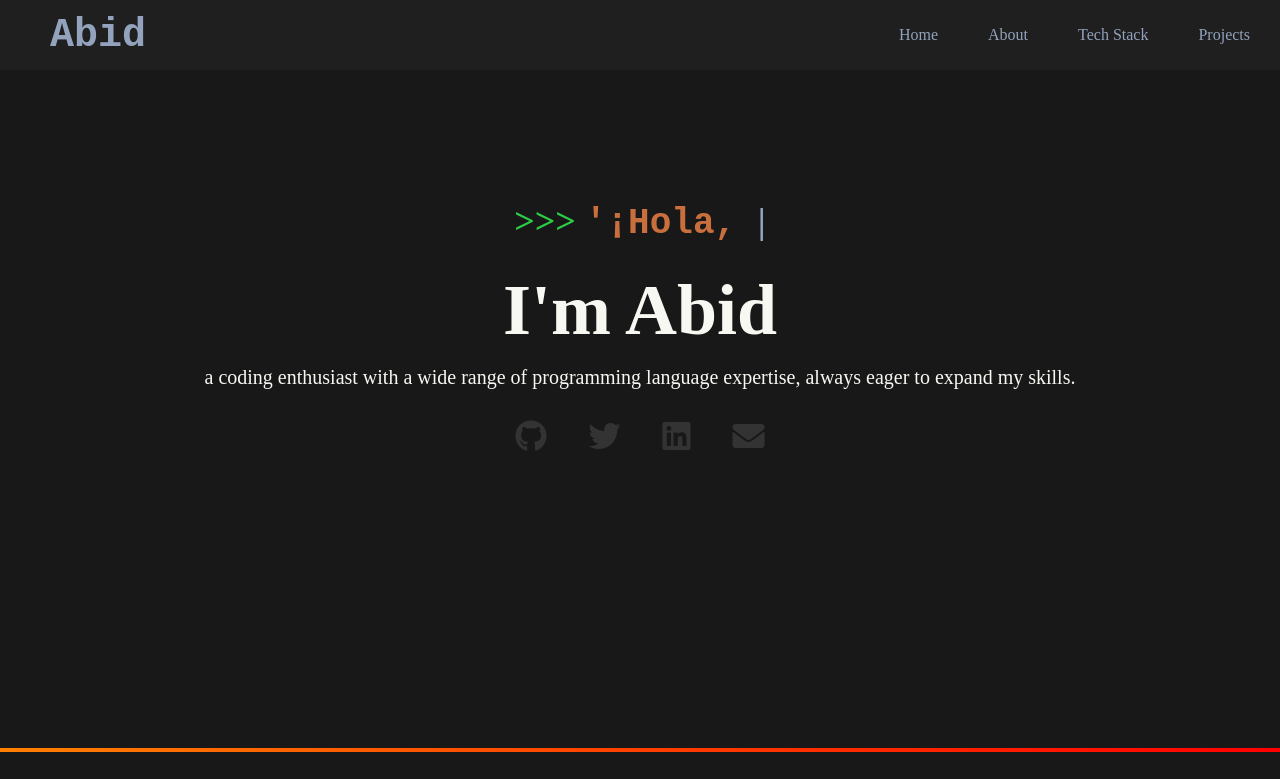
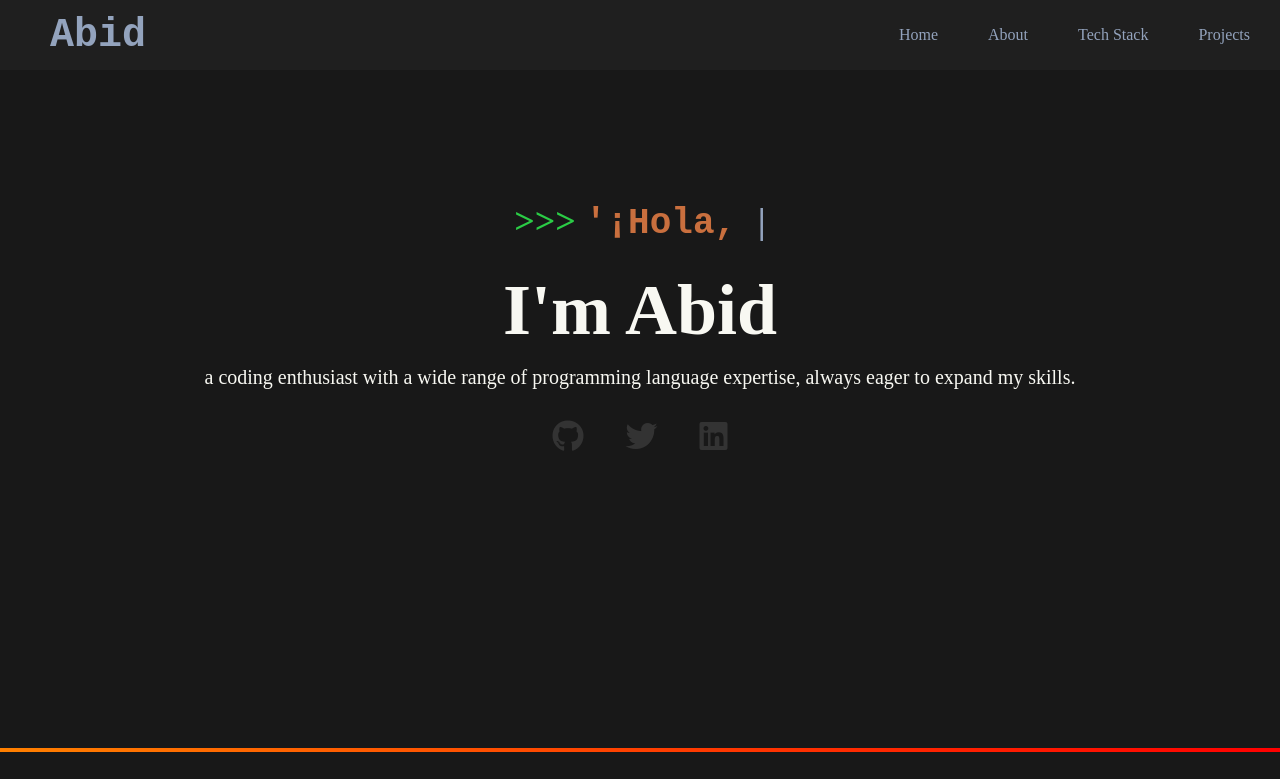
Before and after one commit to abidzzz/abidzzz.github.io, a plain HTML site: page index.html in a window 1280 px wide. Shown: the top 779 px of the page. Drawn offline with nearby package versions, Linux system fonts and the light colour scheme.

Commit message:
Update index.html

```diff
--- a/index.html
+++ b/index.html
@@ -36,7 +36,7 @@
             <a href="https://github.com/abidzzz" target="_blank"><i class="fab fa-github"></i></a>
             <a href="https://twitter.com/abidxzz" target="_blank"><i class="fab fa-twitter"></i></a>
             <a href="https://www.linkedin.com/in/abidxz/" target="_blank"><i class="fab fa-linkedin"></i></a>
-            <a href="mailto:abidu0329@gmail.com" target="_blank"><i class="fas fa-envelope"></i></a>
+<!--             <a href="mailto:joe@mama.com" target="_blank"><i class="fas fa-envelope"></i></a> -->
         </div>
     </div>
     </section>
```
